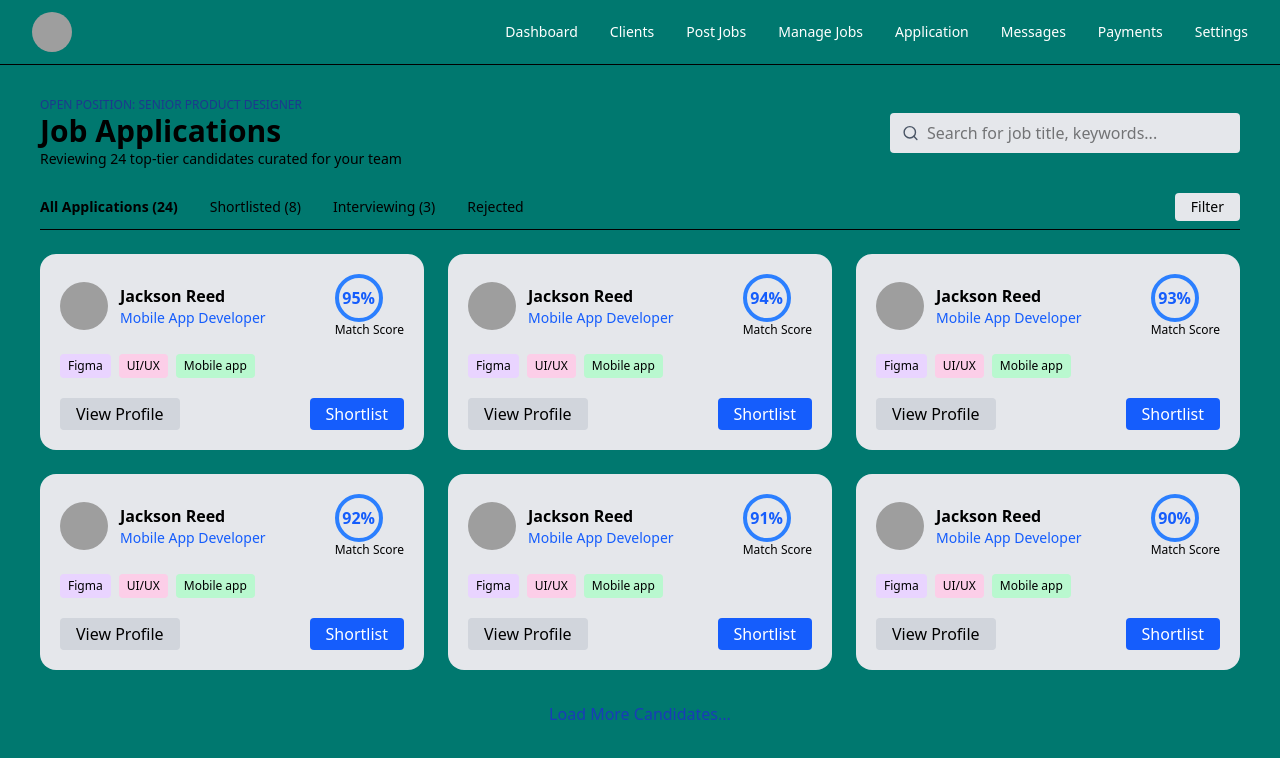
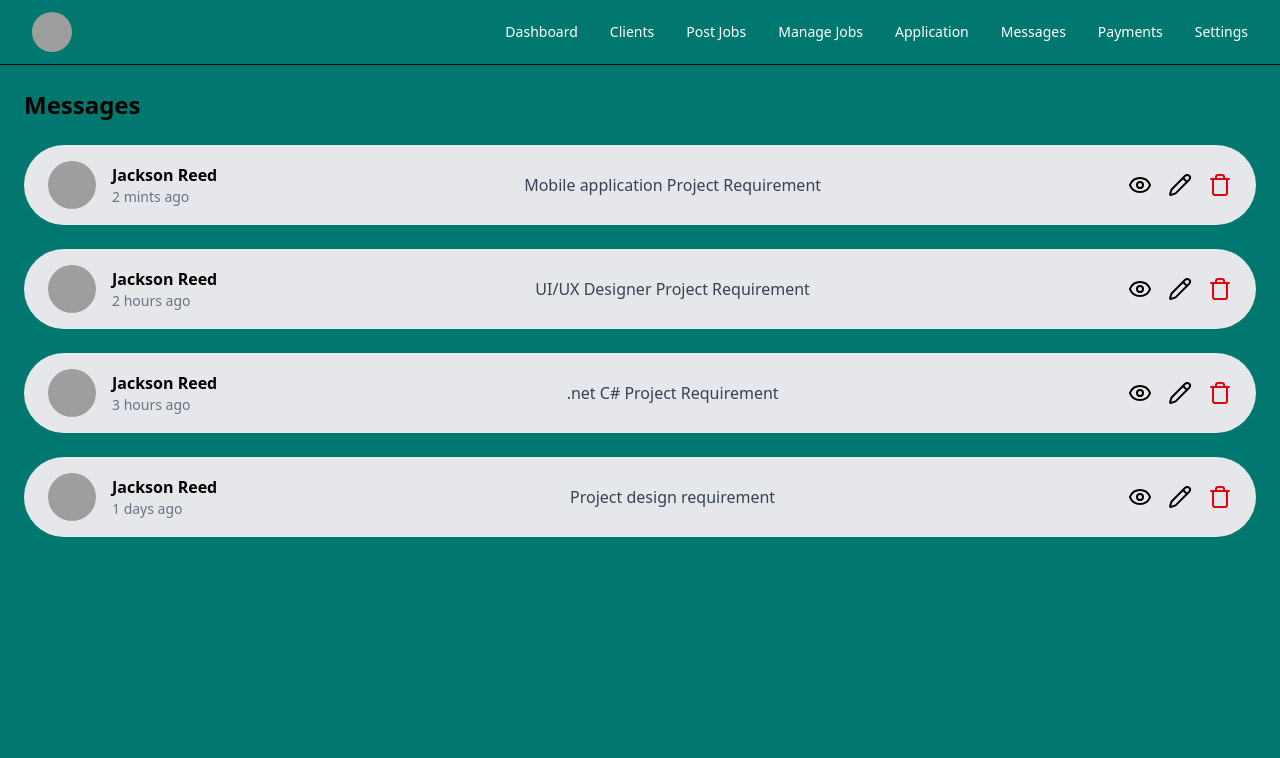
Before and after one commit to vikashkumar97983282-glitch/Talent-Talk-using-React, a React (Vite) app in the folder Talent_talk/: page / in a window 1280 px wide. Shown: the top 758 px of the page. Built offline with nearby package versions, Linux system fonts and the light colour scheme; grey boxes are pictures that could not be loaded; what ag-charts-community would draw is missing.

Commit message:
this is user message page manage this page by company side.

```diff
--- a/Talent_talk/src/App.jsx
+++ b/Talent_talk/src/App.jsx
@@ -21,6 +21,7 @@ import CompanyClient from "./companypage/companyclient/companyClient";
 import CompanyPostJob from "./companypage/companypostjob/companypostjob";
 import CompanyManageJob from "./companypage/companymanagejob/companymanagejob";
 import CompanyJobApplication from "./companypage/companyJobApplication/companyJobApplication";
+import CompanyMessage from "./companypage/message/companymessage";
 
 
 function App() {
@@ -35,7 +36,8 @@ function App() {
     {/* <CompanyClient/> */}
     {/* <CompanyPostJob/> */}
     {/* <CompanyManageJob/> */}
-    <CompanyJobApplication/>
+    {/* <CompanyJobApplication/> */}
+    <CompanyMessage/>
 
 
 
--- /dev/null
+++ b/Talent_talk/src/companypage/message/companymessage.jsx
@@ -0,0 +1,14 @@
+import React from "react";
+import CompanyMessageContent from "./companymessageContent";
+import CompanyHeader from "../companyclient/companyheader";
+
+function CompanyMessage(){
+    return (
+        <div>
+            <CompanyHeader/>
+            <CompanyMessageContent/>
+        </div>
+    );
+}
+
+export default CompanyMessage;
--- /dev/null
+++ b/Talent_talk/src/companypage/message/companymessageContent.jsx
@@ -0,0 +1,74 @@
+import React from "react";
+import { Eye, Pencil, Trash } from "lucide-react";
+
+const messages = [
+  {
+    name: "Jackson Reed",
+    time: "2 mints ago",
+    text: "Mobile application Project Requirement",
+  },
+  {
+    name: "Jackson Reed",
+    time: "2 hours ago",
+    text: "UI/UX Designer Project Requirement",
+  },
+  {
+    name: "Jackson Reed",
+    time: "3 hours ago",
+    text: ".net C# Project Requirement",
+  },
+  {
+    name: "Jackson Reed",
+    time: "1 days ago",
+    text: "Project design requirement",
+  },
+];
+
+function CompanyMessageContent() {
+  return (
+    <div className="p-6 bg-teal-700 min-h-screen">
+
+      <h2 className="text-2xl font-bold text-black mb-6">Messages</h2>
+
+      <div className="space-y-6">
+        {messages.map((msg, index) => (
+          <div
+            key={index}
+            className="flex items-center justify-between bg-gray-200 rounded-full px-6 py-4"
+          >
+
+            {/* Left */}
+            <div className="flex items-center gap-4">
+              <img
+                src="https://randomuser.me/api/portraits/men/32.jpg"
+                alt="profile"
+                className="w-12 h-12 rounded-full"
+              />
+
+              <div>
+                <h3 className="font-semibold">{msg.name}</h3>
+                <p className="text-sm text-gray-500">{msg.time}</p>
+              </div>
+            </div>
+
+            {/* Message */}
+            <div className="text-gray-700">
+              {msg.text}
+            </div>
+
+            {/* Actions */}
+            <div className="flex items-center gap-4">
+              <Eye className="cursor-pointer" />
+              <Pencil className="cursor-pointer" />
+              <Trash className="cursor-pointer text-red-600" />
+            </div>
+
+          </div>
+        ))}
+      </div>
+
+    </div>
+  );
+}
+
+export default CompanyMessageContent;
```
